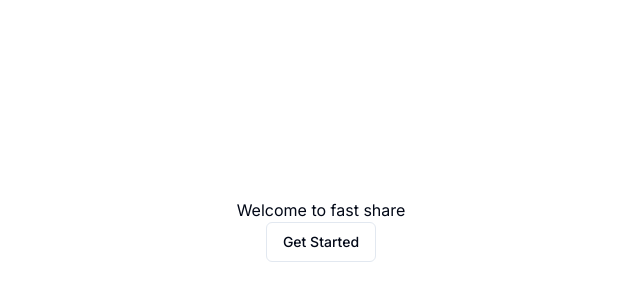
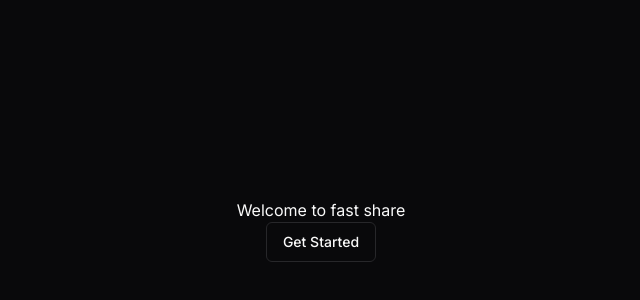
Before and after one commit to YugBhanushali/FileDrop, a Next.js app in the folder client/: page / in a window 1280 px wide. Shown: the part 122-422 px from the top of the page, without its empty margins (319-959 px from the left). Built offline with nearby package versions, Linux system fonts and the light colour scheme; no server answers.

Commit message:
Added the logic for the chat component

```diff
--- a/client/app/globals.css
+++ b/client/app/globals.css
@@ -2,69 +2,54 @@
 @tailwind components;
 @tailwind utilities;
 
+
 @layer base {
   :root {
     --background: 0 0% 100%;
-    --foreground: 222.2 84% 4.9%;
-
+    --foreground: 240 10% 3.9%;
     --card: 0 0% 100%;
-    --card-foreground: 222.2 84% 4.9%;
-
+    --card-foreground: 240 10% 3.9%;
     --popover: 0 0% 100%;
-    --popover-foreground: 222.2 84% 4.9%;
-
-    --primary: 222.2 47.4% 11.2%;
-    --primary-foreground: 210 40% 98%;
-
-    --secondary: 210 40% 96.1%;
-    --secondary-foreground: 222.2 47.4% 11.2%;
-
-    --muted: 210 40% 96.1%;
-    --muted-foreground: 215.4 16.3% 46.9%;
-
-    --accent: 210 40% 96.1%;
-    --accent-foreground: 222.2 47.4% 11.2%;
-
+    --popover-foreground: 240 10% 3.9%;
+    --primary: 240 5.9% 10%;
+    --primary-foreground: 0 0% 98%;
+    --secondary: 240 4.8% 95.9%;
+    --secondary-foreground: 240 5.9% 10%;
+    --muted: 240 4.8% 95.9%;
+    --muted-foreground: 240 3.8% 46.1%;
+    --accent: 240 4.8% 95.9%;
+    --accent-foreground: 240 5.9% 10%;
     --destructive: 0 84.2% 60.2%;
-    --destructive-foreground: 210 40% 98%;
-
-    --border: 214.3 31.8% 91.4%;
-    --input: 214.3 31.8% 91.4%;
-    --ring: 222.2 84% 4.9%;
-
+    --destructive-foreground: 0 0% 98%;
+    --border: 240 5.9% 90%;
+    --input: 240 5.9% 90%;
+    --ring: 240 5.9% 10%;
     --radius: 0.5rem;
   }
 
   .dark {
-    --background: 222.2 84% 4.9%;
-    --foreground: 210 40% 98%;
-
-    --card: 222.2 84% 4.9%;
-    --card-foreground: 210 40% 98%;
-
-    --popover: 222.2 84% 4.9%;
-    --popover-foreground: 210 40% 98%;
-
-    --primary: 210 40% 98%;
-    --primary-foreground: 222.2 47.4% 11.2%;
-
-    --secondary: 217.2 32.6% 17.5%;
-    --secondary-foreground: 210 40% 98%;
-
-    --muted: 217.2 32.6% 17.5%;
-    --muted-foreground: 215 20.2% 65.1%;
-
-    --accent: 217.2 32.6% 17.5%;
-    --accent-foreground: 210 40% 98%;
-
+    --background: 240 10% 3.9%;
+    --foreground: 0 0% 98%;
+    --card: 240 10% 3.9%;
+    --card-foreground: 0 0% 98%;
+    --popover: 240 10% 3.9%;
+    --popover-foreground: 0 0% 98%;
+    --primary: 0 0% 98%;
+    --primary-foreground: 240 5.9% 10%;
+    --secondary: 240 3.7% 15.9%;
+    --secondary-foreground: 0 0% 98%;
+    --muted: 240 3.7% 15.9%;
+    --muted-foreground: 240 5% 64.9%;
+    --accent: 240 3.7% 15.9%;
+    --accent-foreground: 0 0% 98%;
     --destructive: 0 62.8% 30.6%;
-    --destructive-foreground: 210 40% 98%;
-
-    --border: 217.2 32.6% 17.5%;
-    --input: 217.2 32.6% 17.5%;
-    --ring: 212.7 26.8% 83.9%;
+    --destructive-foreground: 0 0% 98%;
+    --border: 240 3.7% 15.9%;
+    --input: 240 3.7% 15.9%;
+    --ring: 240 4.9% 83.9%;
   }
 }
+
 
 @layer base {
   * {
--- a/client/app/layout.tsx
+++ b/client/app/layout.tsx
@@ -1,27 +1,33 @@
-import type { Metadata } from 'next'
-import { Inter } from 'next/font/google'
-import './globals.css'
-import { SocketProvider } from '@/context/SocketProvider'
+import type { Metadata } from "next";
+import { Inter } from "next/font/google";
+import "./globals.css";
+import { SocketProvider } from "@/context/SocketProvider";
+import { ThemeProvider } from "@/components/ThemeProvider";
 
-const inter = Inter({ subsets: ['latin'] })
+const inter = Inter({ subsets: ["latin"] });
 
 export const metadata: Metadata = {
-  title: 'Create Next App',
-  description: 'Generated by create next app',
-}
+  title: "Create Next App",
+  description: "Generated by create next app",
+};
 
 export default function RootLayout({
   children,
 }: {
-  children: React.ReactNode
+  children: React.ReactNode;
 }) {
   return (
     <html lang="en">
       <body className={inter.className}>
-        <SocketProvider>
-          {children}
-        </SocketProvider>
+        <ThemeProvider
+          attribute="class"
+          defaultTheme="dark"
+          enableSystem
+          disableTransitionOnChange
+        >
+          <SocketProvider>{children}</SocketProvider>
+        </ThemeProvider>
       </body>
     </html>
-  )
+  );
 }
--- a/client/components/Share.tsx
+++ b/client/components/Share.tsx
@@ -10,7 +10,7 @@ const Share = () => {
 
   return (
     <>
-      <div className="flex flex-row m-[100px] gap-x-2 justify-center">
+      <div className="flex flex-wrap m-[100px] gap-x-2 justify-center gap-y-3">
         <ShareCard />
         <Chat/>
       </div>
--- a/client/components/ShareCard.tsx
+++ b/client/components/ShareCard.tsx
@@ -105,6 +105,7 @@ const ShareCard = () => {
     });
     peerRef.current = peer;
 
+
     //send the signal via socket
     peer.on("signal", (data) => {
       userDetails.socket.emit("send-signal", {
@@ -145,6 +146,7 @@ const ShareCard = () => {
       setcurrentConnection(true);
       setterminateCall(true);
       toast.success(`Successful connection with ${partnerId}`);
+      userDetails.setpeerState(peer)
     });
 
     peer.on("close", () => {
@@ -155,6 +157,7 @@ const ShareCard = () => {
       toast.error(`${partnerId} disconnected`);
       setfileUpload(false);
       setterminateCall(false);
+      userDetails.setpeerState(undefined)
     });
 
     peer.on("error", (err) => {
@@ -169,7 +172,7 @@ const ShareCard = () => {
     });
 
     peerRef.current = peer;
-
+    userDetails.setpeerState(peer)
     //send the signal to caller
     peer.on("signal", (data) => {
       userDetails.socket.emit("accept-signal", {
@@ -215,6 +218,7 @@ const ShareCard = () => {
       toast.error(`${partnerId} disconnected`);
       setfileUpload(false);
       setterminateCall(false);
+      userDetails.setpeerState(undefined)
     });
 
     peer.on("error", (err) => {
@@ -337,7 +341,7 @@ const ShareCard = () => {
                     variant="outline"
                     type="button"
                     className="p-4"
-                    onClick={() => CopyToClipboard(userDetails.userId)}
+                    onClick={() => CopyToClipboard(userDetails?.userId)}
                   >
                     {isCopied ? (
                       <Check size={15} color="green" />
@@ -381,9 +385,9 @@ const ShareCard = () => {
                   <>
                     {terminateCall ? (
                       <Button
-                        variant="outline"
+                        variant="destructive"
                         type="button"
-                        className="p-4 w-[160px] text-red-600 border-red-400 hover:bg-red-300 animate-in slide-in-from-right-[30px]"
+                        // className="p-4 w-[160px] text-red-600 border-red-400 hover:bg-red-300 animate-in slide-in-from-right-[30px]"
                         onClick={() => {
                           peerRef.current.destroy();
                         }}
--- /dev/null
+++ b/client/components/ThemeProvider.tsx
@@ -0,0 +1,9 @@
+"use client"
+
+import * as React from "react"
+import { ThemeProvider as NextThemesProvider } from "next-themes"
+import { type ThemeProviderProps } from "next-themes/dist/types"
+
+export function ThemeProvider({ children, ...props }: ThemeProviderProps) {
+  return <NextThemesProvider {...props}>{children}</NextThemesProvider>
+}
--- a/client/context/SocketProvider.tsx
+++ b/client/context/SocketProvider.tsx
@@ -13,7 +13,7 @@ import { Socket } from "socket.io-client/debug";
 const SocketContext = createContext<any>({});
 
 export const useSocket = () => {
-  const socket: { socket: Socket; userId: string,SocketId:any,setSocketId:any } = useContext(SocketContext);
+  const socket: { socket: Socket; userId: string,SocketId:any,setSocketId:any,peerState:any,setpeerState:any } = useContext(SocketContext);
   return socket;
 };
 
@@ -22,10 +22,11 @@ export const SocketProvider = ({ children }: { children: React.ReactNode }) => {
 
     return io("http://localhost:8000/");
   }, []);
+  const [peerState, setpeerState] = useState<any>()
   const [SocketId, setSocketId] = useState<any>(socket)
   const userId = nanoid(10);
   return (
-    <SocketContext.Provider value={{ socket, userId,SocketId,setSocketId }}>
+    <SocketContext.Provider value={{ socket, userId,SocketId,setSocketId,peerState,setpeerState }}>
       {children}
     </SocketContext.Provider>
   );
--- a/client/package.json
+++ b/client/package.json
@@ -19,6 +19,7 @@
     "lucide-react": "^0.299.0",
     "nanoid": "^5.0.4",
     "next": "14.0.4",
+    "next-themes": "^0.2.1",
     "react": "^18",
     "react-dom": "^18",
     "react-hot-toast": "^2.4.1",
```
Also changed, not shown: client/components/Chat.tsx (+69 -23 lines), client/components.json, 1 other file (tests, documents, lock files or other folders).
